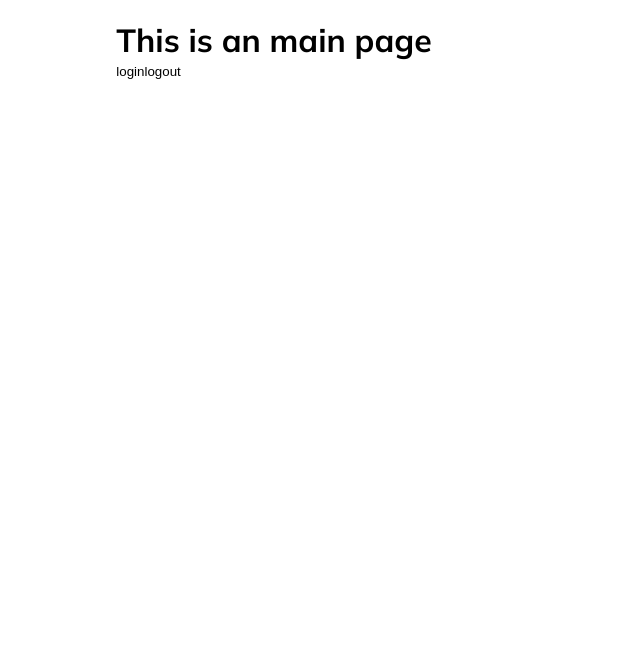
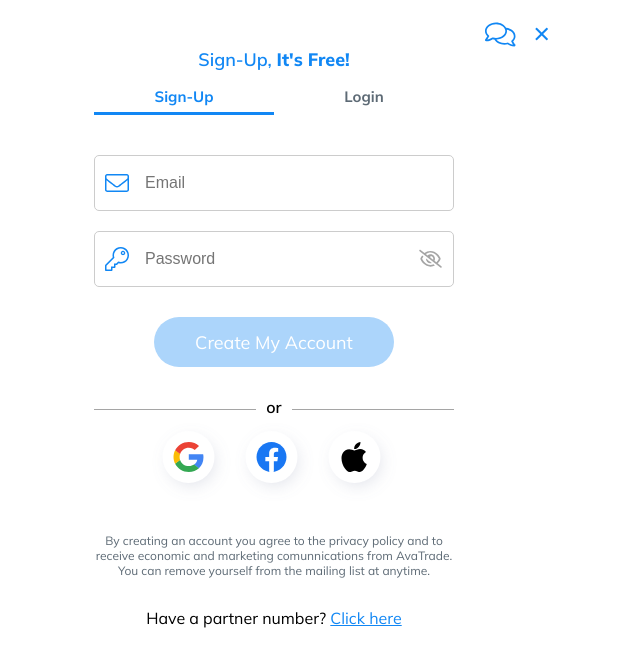
Before and after one commit to Stanislav-Korneev/avatrade, a Vue app: page /login in a window 1280 px wide. Shown: the top 666 px of the page, without its empty margins (366-1006 px from the left). Built offline with nearby package versions, Linux system fonts and the light colour scheme.

Commit message:
complete login view

```diff
--- a/src/views/LoginView.vue
+++ b/src/views/LoginView.vue
@@ -1,12 +1,67 @@
 <template>
   <div class="main">
-    <h1>This is an main page</h1>
-    <button @click="store.login()">login</button>
-    <button @click="store.logout()">logout</button>
+    <modal-controls class="modal-controls" />
+    <div class="content">
+      <h1>Sign-Up, <b>It's Free!</b></h1>
+      <app-tabs-panel :tabs class="tabs" v-model="activeTabId" />
+      <keep-alive>
+        <component :is="currentTab">
+          <auth-form :authMode="activeTabId" />
+        </component>
+      </keep-alive>
+    </div>
   </div>
 </template>
 
 <script setup lang="ts">
-  import {useAuthStore} from '@/stores/auth'
-  const store = useAuthStore()
+import { computed, ref } from 'vue'
+import ModalControls from '@/components/modals/ModalControls.vue'
+import AppTabsPanel from '@/components/general/AppTabsPanel.vue'
+import SignUpTab from '@/components/LoginView/SignUpTab.vue'
+import LoginTab from '@/components/LoginView/LoginTab.vue'
+import AuthForm from '@/components/LoginView/AuthForm.vue'
+
+const tabs = [
+  {name: 'Sign-Up', id: 'sign'},
+  {name: 'Login', id: 'login'},
+]
+
+const activeTabId = ref<string>(tabs[0].id)
+const currentTab = computed<typeof SignUpTab | typeof LoginTab>(() => {
+  return activeTabId.value === 'sign' ? SignUpTab : LoginTab;
+})
 </script>
+
+<style scoped>
+.main {
+  display: flex;
+  flex-direction: column;
+  align-items: center;
+  width: 100%;
+}
+
+.content {
+  display: flex;
+  flex-direction: column;
+  align-items: center;
+  width: 360px;
+}
+
+.modal-controls {
+  margin-left: auto;
+}
+
+h1 {
+  font-size: 18px;
+  font-weight: 600;
+  color: var(--dark-blue);
+}
+
+b {
+  font-weight: 800;
+}
+
+.tabs {
+  margin-top: 16px;
+}
+</style>
```
